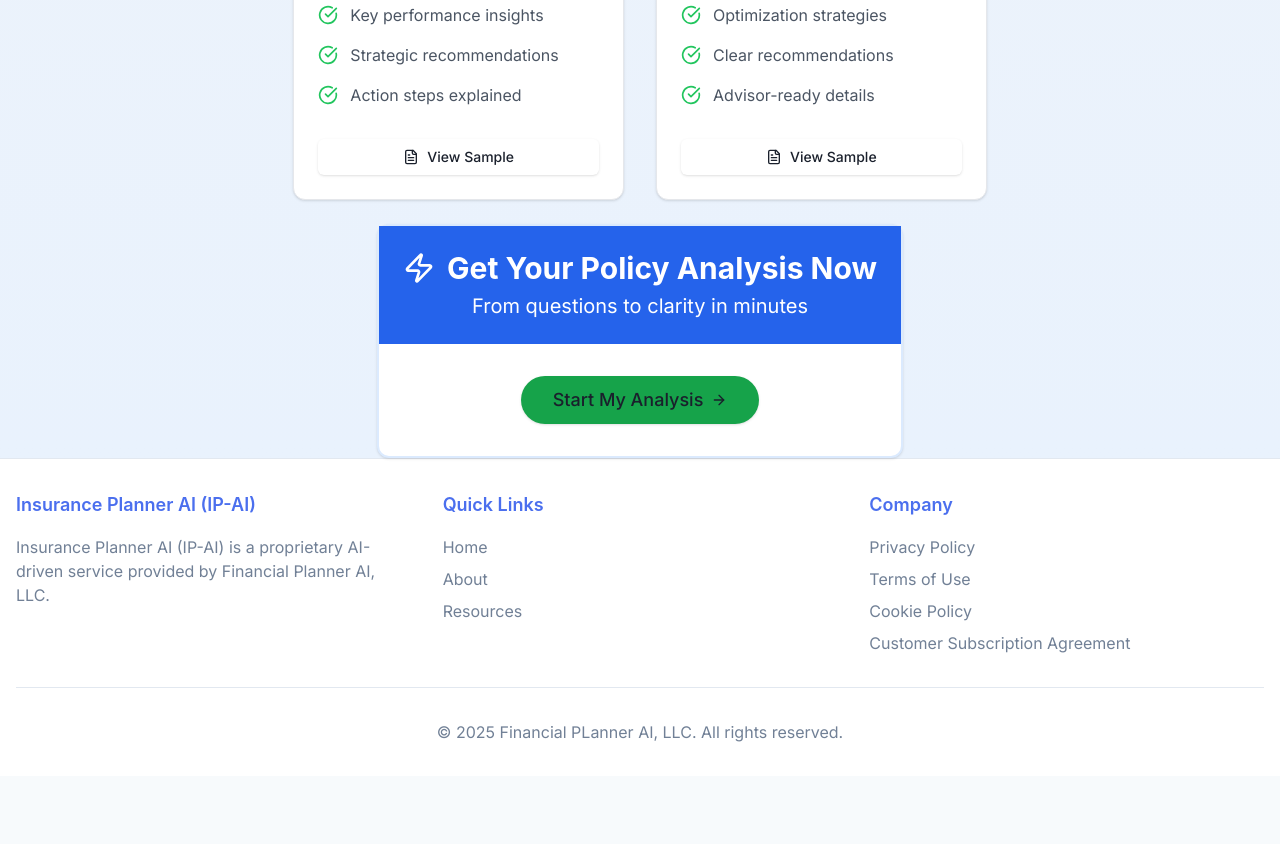
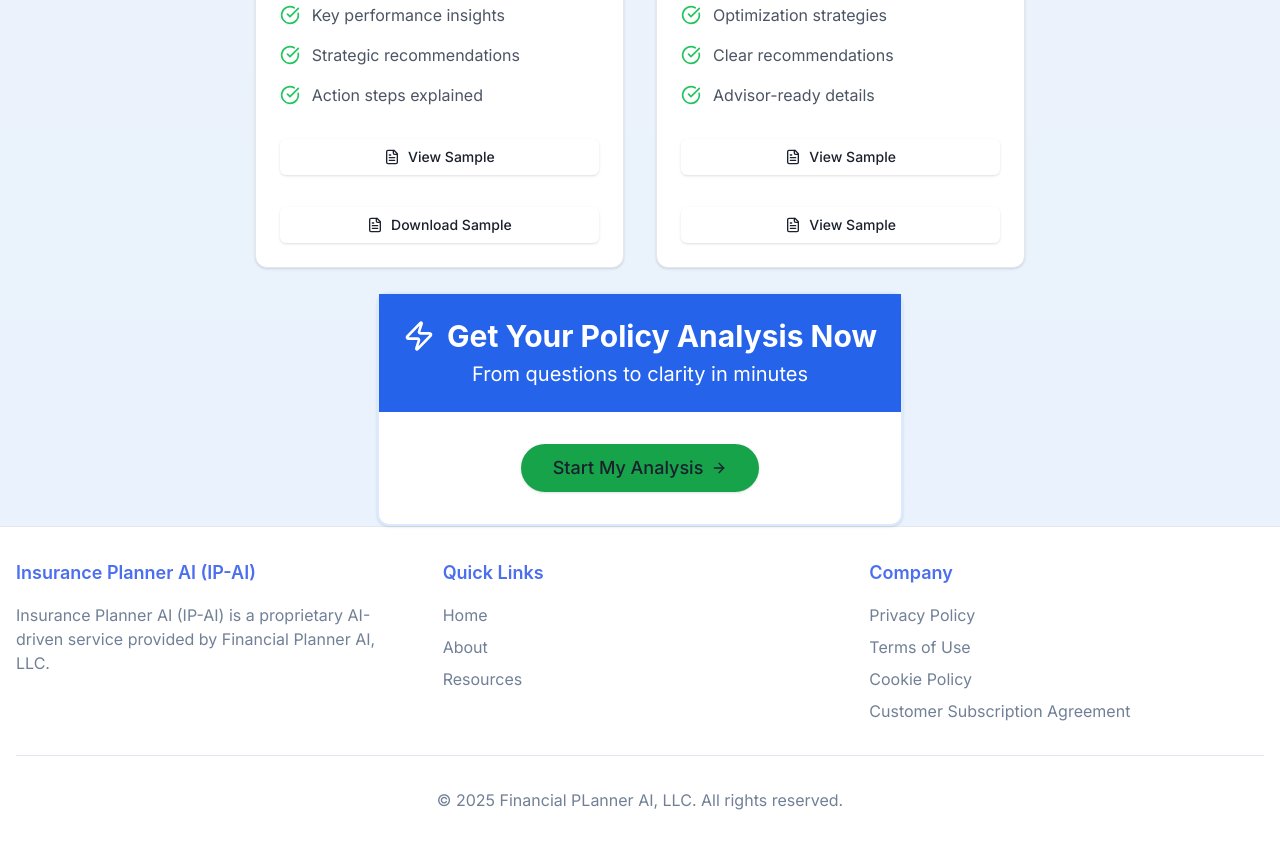
Before and after one commit to itsgabeover/dashboard-copy, a Next.js app: page / in a window 1280 px wide. Shown: the part 1760-2604 px from the top of the page. Before the commit the page ends 2536 px from the top, so only its background shows below. Built offline with nearby package versions, Linux system fonts and the light colour scheme.

Commit message:
add view-pdf page

```diff
--- a/app/globals.css
+++ b/app/globals.css
@@ -67,3 +67,10 @@ h1, h2, h3, h4, h5, h6 {
 button, a {
   transition: all 0.2s ease-in-out;
 }
+
+.pdf-container {
+  width: 100%; /* or a specific width like 800px */
+  height: 600px; /* increase the height as needed */
+  margin: 0 auto; /* to center the element */
+  overflow: hidden; /* optional, to handle overflow */
+}
--- /dev/null
+++ b/app/view-pdf/page.tsx
@@ -0,0 +1,26 @@
+// app/view-pdf/page.tsx
+"use client";
+import React from "react";
+import { useSearchParams } from "next/navigation";
+
+const ViewPDF = () => {
+  const searchParams = useSearchParams();
+  const pdfUrl = searchParams.get("pdfUrl");
+
+  return (
+    <div className="pdf-container">
+      {pdfUrl ? (
+        <iframe
+          src={pdfUrl}
+          width="100%"
+          height="100%"
+          style={{ border: "none" }}
+        />
+      ) : (
+        <p>Loading PDF...</p>
+      )}
+    </div>
+  );
+};
+
+export default ViewPDF;
--- a/components/Hero.tsx
+++ b/components/Hero.tsx
@@ -2,11 +2,19 @@
 
 import { Upload, FileText, CheckCircle, Zap, ArrowRight, Shield, Sparkles, TrendingUp, Lock } from "lucide-react"
 import Link from "next/link"
+import { useRouter } from "next/navigation"
 import { Button } from "@/components/ui/button"
 import { Card, CardContent, CardHeader } from "@/components/ui/card"
 import type { FC } from "react"
 
 export const Hero: FC = () => {
+
+    const router = useRouter();
+
+    const handleViewSample = ( pdfUrl ) => {
+      router.push(`/view-pdf?pdfUrl=/${pdfUrl}`); // Update the path accordingly
+    };
+
   return (
     <section className="w-full bg-gradient-to-b from-gray-100 to-blue-100/50">
       <div className="container mx-auto px-4 pt-16 md:pt-24 lg:pt-32">
@@ -16,7 +24,9 @@ export const Hero: FC = () => {
             <br />
             <span className="text-4xl md:text-5xl lg:text-6xl">in Minutes</span>
           </h1>
-          <h2 className="text-2xl md:text-3xl mb-12 text-gray-600 font-light">AI-Powered Life Insurance Analysis</h2>
+          <h2 className="text-2xl md:text-3xl mb-12 text-gray-600 font-light">
+            AI-Powered Life Insurance Analysis
+          </h2>
           <div className="max-w-4xl mx-auto mb-16 bg-white rounded-lg shadow-xl overflow-hidden transform transition-all hover:scale-105 duration-300">
             <div className="p-8">
               <h3 className="text-3xl font-bold mb-6 text-[#4B6FEE] flex items-center justify-center">
@@ -24,22 +34,30 @@ export const Hero: FC = () => {
                 From Illustration to Impact in Minutes
               </h3>
               <p className="text-gray-700 mb-6 text-lg leading-relaxed">
-                Get clarity on how your policy supports your financial planning – our AI turns complex illustrations
-                into confident decisions that drive your strategy.
+                Get clarity on how your policy supports your financial planning
+                – our AI turns complex illustrations into confident decisions
+                that drive your strategy.
               </p>
               <div className="flex flex-col md:flex-row items-center justify-center gap-6 text-gray-700 font-medium">
                 <div className="flex items-center">
-                  <CheckCircle className="w-6 h-6 text-green-500 mr-2" aria-hidden="true" />
+                  <CheckCircle
+                    className="w-6 h-6 text-green-500 mr-2"
+                    aria-hidden="true"
+                  />
                   <span>No questionnaires needed</span>
                 </div>
                 <div className="flex items-center">
-                  <CheckCircle className="w-6 h-6 text-green-500 mr-2" aria-hidden="true" />
+                  <CheckCircle
+                    className="w-6 h-6 text-green-500 mr-2"
+                    aria-hidden="true"
+                  />
                   <span>No back-and-forth delays</span>
                 </div>
               </div>
               <p className="mt-6 text-xl font-semibold text-[#4B6FEE] flex items-center justify-center">
                 <Upload className="w-6 h-6 mr-2" aria-hidden="true" />
-                Simply upload your in-force illustration and let our AI handle the rest
+                Simply upload your in-force illustration and let our AI handle
+                the rest
               </p>
             </div>
           </div>
@@ -94,7 +112,9 @@ export const Hero: FC = () => {
 
           {/* How It Works Section */}
           <div className="max-w-4xl mx-auto mt-24">
-            <h2 className="text-2xl md:text-3xl font-bold text-center text-blue-600 mb-12">How It Works</h2>
+            <h2 className="text-2xl md:text-3xl font-bold text-center text-blue-600 mb-12">
+              How It Works
+            </h2>
             <div className="relative">
               <div className="absolute top-1/2 left-0 right-0 h-1 bg-blue-200 transform -translate-y-1/2 hidden md:block"></div>
               <div className="grid md:grid-cols-3 gap-8 relative z-10">
@@ -103,9 +123,12 @@ export const Hero: FC = () => {
                     <div className="bg-blue-600 text-white rounded-full p-4 w-16 h-16 mx-auto mb-4 flex items-center justify-center text-2xl font-bold">
                       1
                     </div>
-                    <h3 className="text-xl font-semibold mb-4 text-blue-600">Get Your Illustration</h3>
+                    <h3 className="text-xl font-semibold mb-4 text-blue-600">
+                      Get Your Illustration
+                    </h3>
                     <p className="text-gray-600">
-                      Request a current policy illustration from your insurer. Takes about a week.
+                      Request a current policy illustration from your insurer.
+                      Takes about a week.
                     </p>
                   </CardContent>
                 </Card>
@@ -115,8 +138,13 @@ export const Hero: FC = () => {
                     <div className="bg-blue-600 text-white rounded-full p-4 w-16 h-16 mx-auto mb-4 flex items-center justify-center text-2xl font-bold">
                       2
                     </div>
-                    <h3 className="text-xl font-semibold mb-4 text-blue-600">Upload & Analyze</h3>
-                    <p className="text-gray-600">Upload your illustration and our AI analyzes it in minutes.</p>
+                    <h3 className="text-xl font-semibold mb-4 text-blue-600">
+                      Upload & Analyze
+                    </h3>
+                    <p className="text-gray-600">
+                      Upload your illustration and our AI analyzes it in
+                      minutes.
+                    </p>
                   </CardContent>
                 </Card>
 
@@ -125,8 +153,13 @@ export const Hero: FC = () => {
                     <div className="bg-blue-600 text-white rounded-full p-4 w-16 h-16 mx-auto mb-4 flex items-center justify-center text-2xl font-bold">
                       3
                     </div>
-                    <h3 className="text-xl font-semibold mb-4 text-blue-600">Get Your Results</h3>
-                    <p className="text-gray-600">Receive your email summary and detailed PDF report instantly.</p>
+                    <h3 className="text-xl font-semibold mb-4 text-blue-600">
+                      Get Your Results
+                    </h3>
+                    <p className="text-gray-600">
+                      Receive your email summary and detailed PDF report
+                      instantly.
+                    </p>
                   </CardContent>
                 </Card>
               </div>
@@ -142,7 +175,9 @@ export const Hero: FC = () => {
             <div className="grid md:grid-cols-2 gap-8">
               <Card className="transition-all hover:shadow-lg bg-white">
                 <CardHeader>
-                  <h3 className="text-2xl font-semibold text-center">Clear Email Summary</h3>
+                  <h3 className="text-2xl font-semibold text-center">
+                    Clear Email Summary
+                  </h3>
                 </CardHeader>
                 <CardContent>
                   <ul className="space-y-4">
@@ -158,14 +193,23 @@ export const Hero: FC = () => {
                       </li>
                     ))}
                   </ul>
-                  <Button asChild className="w-full mt-8">
+                  <Button
+                    onClick={() => handleViewSample(
+                      "sample_reports/SAMPLE_CLIENT_SUMMARY.pdf"
+                    )}
+                    className="w-full mt-8"
+                  >
+                    <FileText className="w-5 h-5" />
+                    View Sample
+                  </Button>
+                  <Button className="w-full mt-8">
                     <a
-                      href="/sample_reports/SAMPLE_CLIENT_SUMMARY.docx"
-                      download="SAMPLE_CLIENT_SUMMARY.docx"
+                      href="/sample_reports/SAMPLE_CLIENT_SUMMARY.pdf"
+                      download="SAMPLE_CLIENT_SUMMARY.pdf"
                       className="flex items-center justify-center gap-2"
                     >
                       <FileText className="w-5 h-5" />
-                      View Sample
+                      Download Sample
                     </a>
                   </Button>
                 </CardContent>
@@ -173,7 +217,9 @@ export const Hero: FC = () => {
 
               <Card className="transition-all hover:shadow-lg bg-white">
                 <CardHeader>
-                  <h3 className="text-2xl font-semibold text-center">Professional PDF Report</h3>
+                  <h3 className="text-2xl font-semibold text-center">
+                    Professional PDF Report
+                  </h3>
                 </CardHeader>
                 <CardContent>
                   <ul className="space-y-4">
@@ -189,10 +235,19 @@ export const Hero: FC = () => {
                       </li>
                     ))}
                   </ul>
-                  <Button asChild className="w-full mt-8">
+                  <Button
+                    onClick={() => handleViewSample(
+                      "sample_reports/SAMPLE_POLICY_REVIEW.pdf"
+                    )}
+                    className="w-full mt-8"
+                  >
+                    <FileText className="w-5 h-5" />
+                    View Sample
+                  </Button>
+                  <Button className="w-full mt-8">
                     <a
-                      href="/sample_reports/SAMPLE_POLICY_REVIEW.docx"
-                      download="SAMPLE_POLICY_REVIEW.docx"
+                      href="/sample_reports/SAMPLE_POLICY_REVIEW.pdf"
+                      download="SAMPLE_POLICY_REVIEW.pdf"
                       className="flex items-center justify-center gap-2"
                     >
                       <FileText className="w-5 h-5" />
@@ -210,12 +265,20 @@ export const Hero: FC = () => {
               <CardHeader className="text-center bg-blue-600 text-white">
                 <div className="flex items-center justify-center gap-3">
                   <Zap className="w-8 h-8" />
-                  <h2 className="text-2xl md:text-3xl font-bold">Get Your Policy Analysis Now</h2>
+                  <h2 className="text-2xl md:text-3xl font-bold">
+                    Get Your Policy Analysis Now
+                  </h2>
                 </div>
-                <p className="text-xl mt-2">From questions to clarity in minutes</p>
+                <p className="text-xl mt-2">
+                  From questions to clarity in minutes
+                </p>
               </CardHeader>
               <CardContent className="flex justify-center p-8">
-                <Button asChild size="lg" className="bg-green-600 hover:bg-green-700 text-lg px-8 py-6 rounded-full">
+                <Button
+                  asChild
+                  size="lg"
+                  className="bg-green-600 hover:bg-green-700 text-lg px-8 py-6 rounded-full"
+                >
                   <Link href="/upload" className="flex items-center gap-2">
                     Start My Analysis
                     <ArrowRight className="w-5 h-5" />
@@ -227,7 +290,7 @@ export const Hero: FC = () => {
         </div>
       </div>
     </section>
-  )
+  );
 }
 
 export default Hero
```
Also changed, not shown: 2 other files (tests, documents, lock files or other folders).
